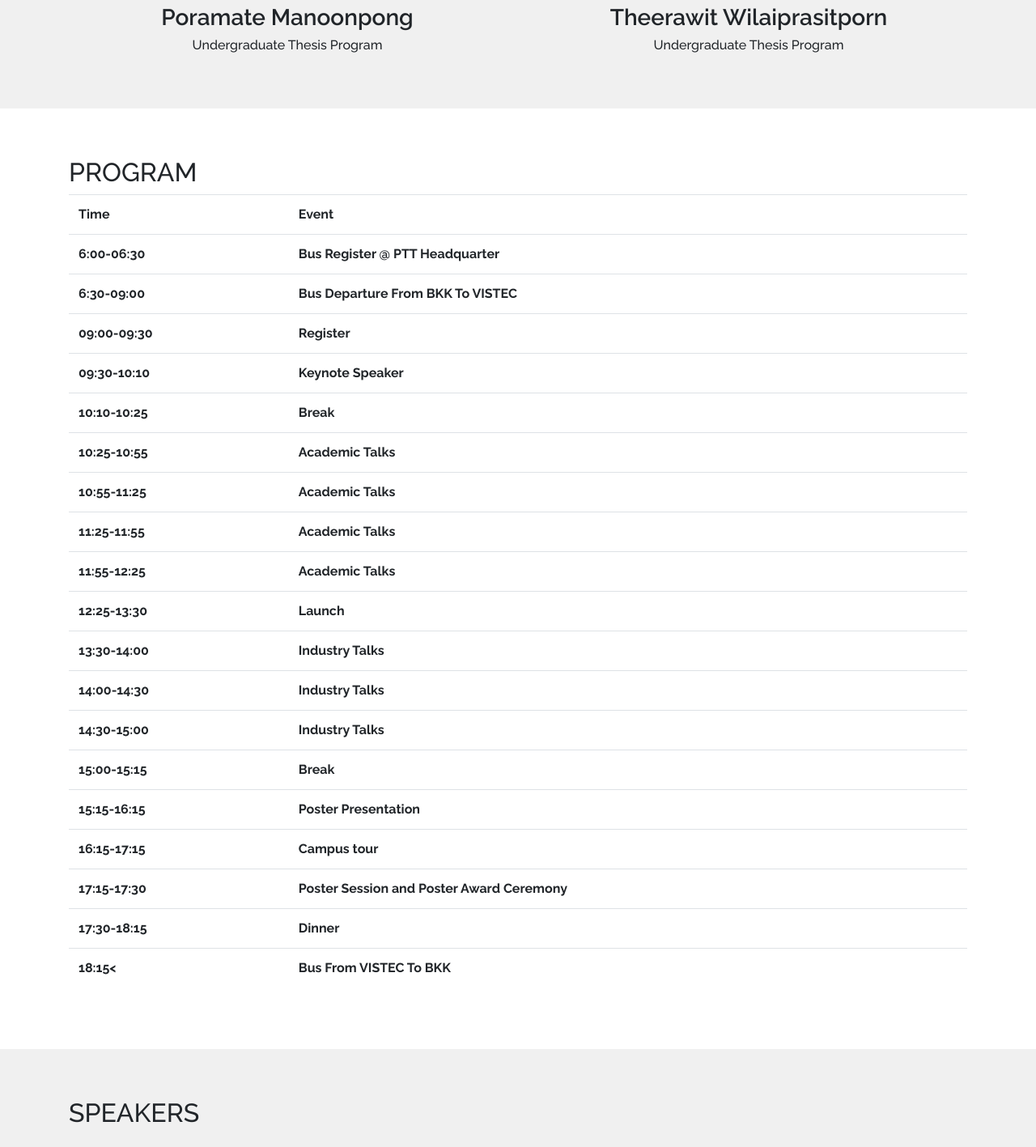
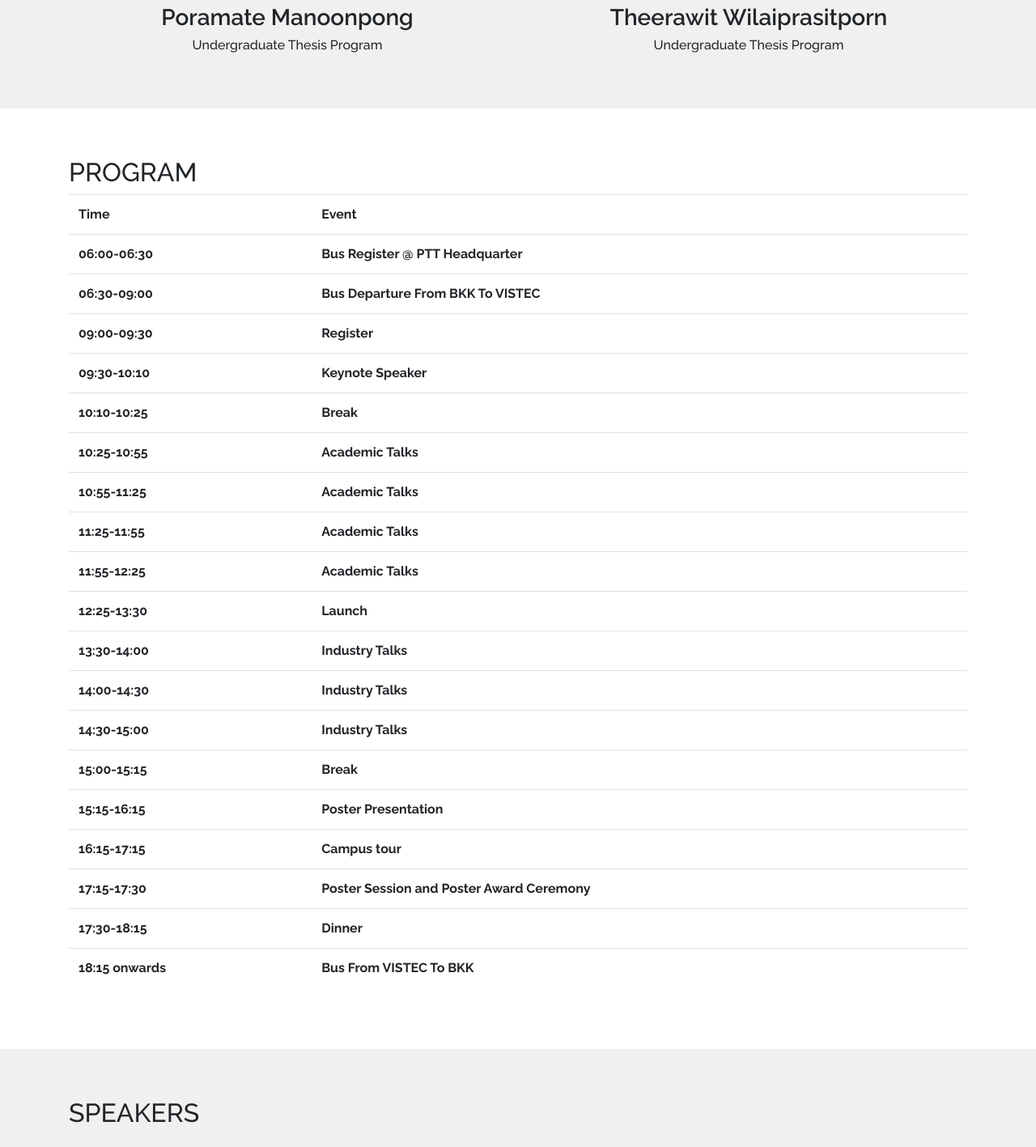
Before and after one commit to ist-fr/2019, a Vue app: page / in a window 1280 px wide. Shown: the part 2153-3570 px from the top of the page at 81% size. Built offline with nearby package versions, Linux system fonts and the light colour scheme; what vue-scrollactive, vuetable-2 would draw is missing.

Commit message:
Update program

```diff
--- a/src/components/Home/Program.vue
+++ b/src/components/Home/Program.vue
@@ -4,18 +4,17 @@
       <div class="row">
         <div class="col-lg-12 mx-auto">
           <h2>PROGRAM</h2>
-          <!-- <p class="lead">The program details for IST-FR 2018 will be released soon</p> -->
           <table class="table">
             <tr>
                 <th>Time</th>
                 <th>Event</th>
               </tr>
               <tr>
-                <td>6:00-06:30</td>
+                <td>06:00-06:30</td>
                 <td>Bus Register @ PTT Headquarter</td>
               </tr>
               <tr>
-                <td>6:30-09:00</td>
+                <td>06:30-09:00</td>
                 <td>Bus Departure From BKK To VISTEC</td>
               </tr>
               <tr>
@@ -83,7 +82,7 @@
                 <td>Dinner</td>
               </tr>
               <tr>
-                <td>18:15<</td>
+                <td>18:15 onwards</td>
                 <td>Bus From VISTEC To BKK</td>
               </tr>
           </table>
```
